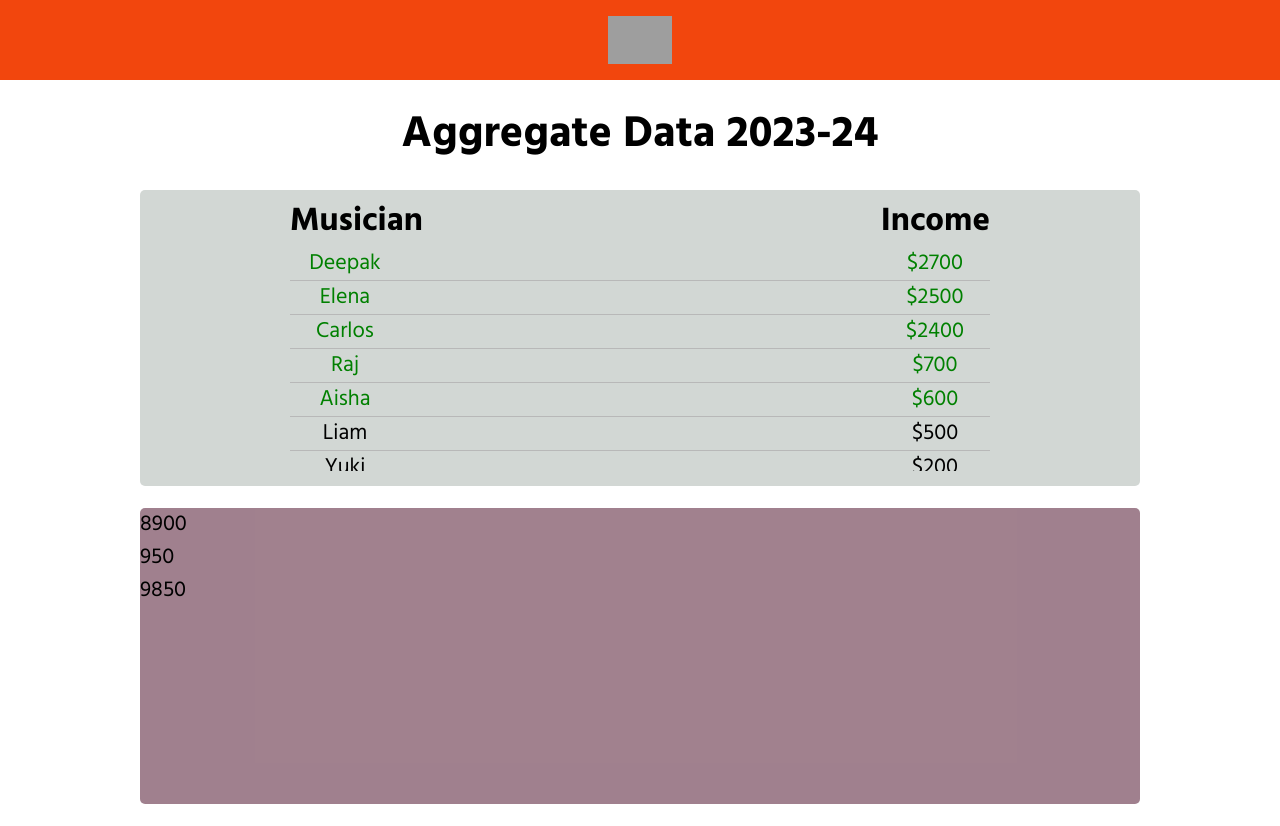
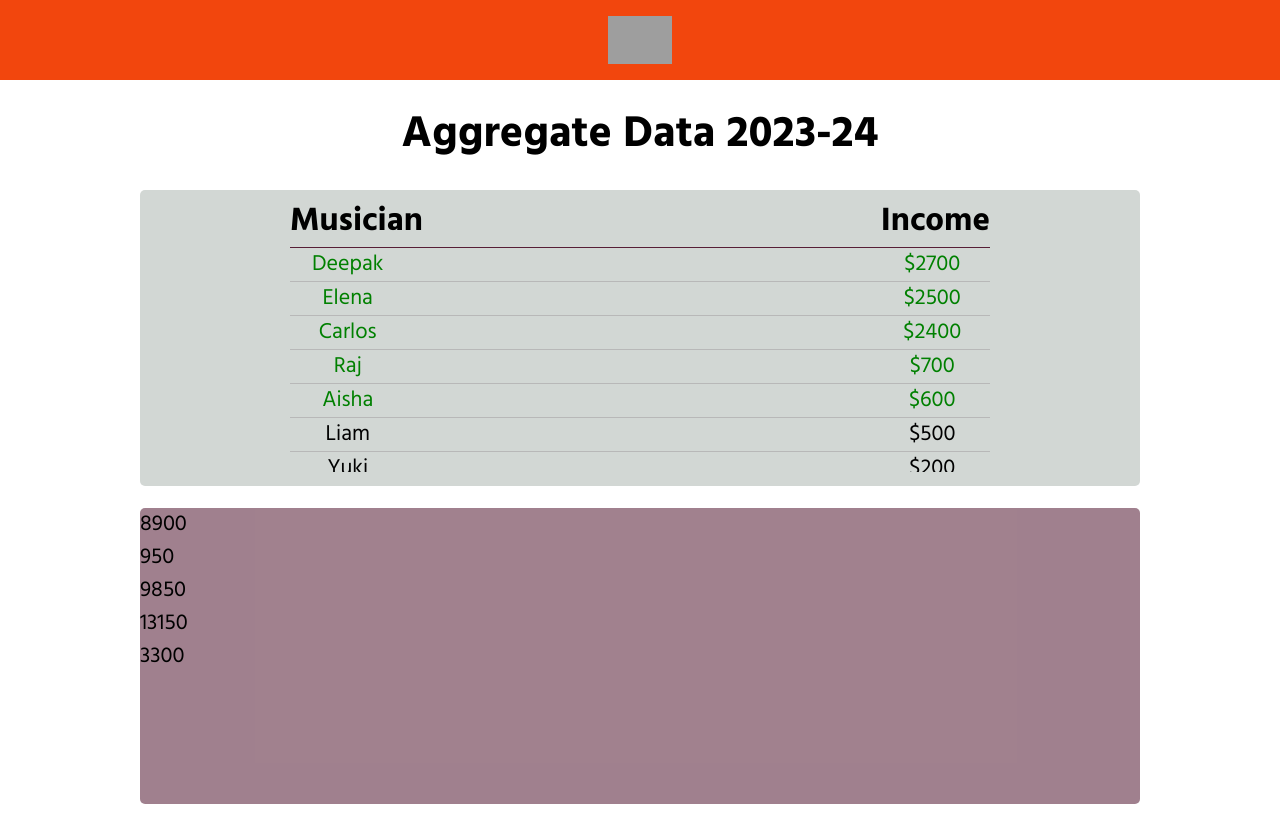
Before and after one commit to RickV85/gig-boss-interview, a React (Vite) app: page /aggregate in a window 1280 px wide. Built offline with nearby package versions, Linux system fonts and the light colour scheme; grey boxes are pictures that could not be loaded; the HTML template or start-up script is replaced by a standard one.

Commit message:
Create totalIncomeAllBands, totalUserIncome and adjust styling

```diff
--- a/src/components/AggregateDisplay/AggregateData.css
+++ b/src/components/AggregateDisplay/AggregateData.css
@@ -27,6 +27,7 @@
   display: flex;
   justify-content: space-between;
   width: 100%;
+  border-bottom: 1px solid #571e36;
 }
 
 .all-mem-agg-display {
@@ -43,7 +44,7 @@
 }
 
 .mem-agg-income {
-  width: 5rem;
+  width: 5.25rem;
 }
 
 .total-agg-section {
--- a/src/components/TotalAggregate/TotalAggregate.jsx
+++ b/src/components/TotalAggregate/TotalAggregate.jsx
@@ -13,11 +13,17 @@ export default function TotalAggregate({ bandRepo }) {
     Infinity
   );
 
+  const totalIncomeAllBands = bandRepo.calcTotalIncomeAllBands();
+
+  const totalUserIncome = bandRepo.calcTotalUserIncome();
+
   return (
     <section className="total-agg-section">
       <p>{totalPaidOver600}</p>
       <p>{totalPaidUnder600}</p>
       <p>{totalPaidAllMems}</p>
+      <p>{totalIncomeAllBands}</p>
+      <p>{totalUserIncome}</p>
     </section>
   );
 }
```
